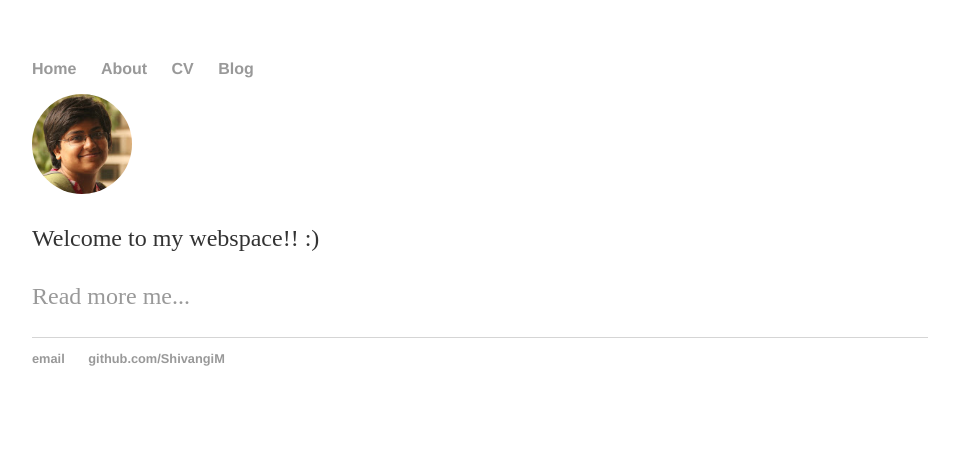
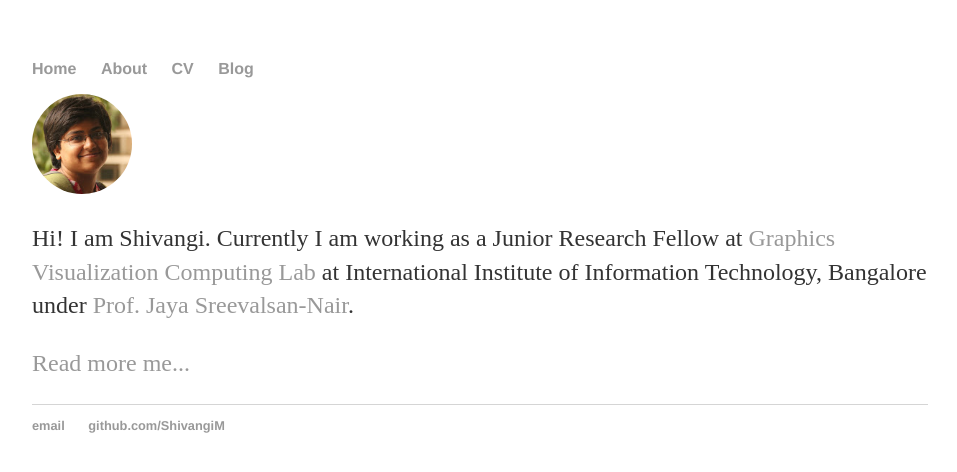
Before and after one commit to ShivangiM/shivangim.github.io, a Jekyll site: the page built from index.html, in a window 1280 px wide. Shown: the top 472 px of the page, without its empty margins (160-1117 px from the left). Built offline with Jekyll 4.4.1, drawn with Linux system fonts in a browser that asks for light colours.

Commit message:
Update index.html

```diff
--- a/index.html
+++ b/index.html
@@ -5,6 +5,6 @@ title: Shivangi Motwani
 
 <div class="blurb">
 	<img src="./Shivangi.JPG" alt="Shivangi Motwani" style="width:100px;height:100px;">
-	<p>Welcome to my webspace!! :)</p>
+	<p>Hi! I am Shivangi. Currently I am working as a Junior Research Fellow at <a href="https://www.iiitb.ac.in/GVCL/GVCL.html">Graphics Visualization Computing Lab</a> at International Institute of Information Technology, Bangalore under <a href="https://www.iiitb.ac.in/faculty_page.php?name=JayaSreevalsanNair">Prof. Jaya Sreevalsan-Nair</a>.</p>
 	<p> <a href="/about">Read more me...</a></p>
 </div><!-- /.blurb -->
```
